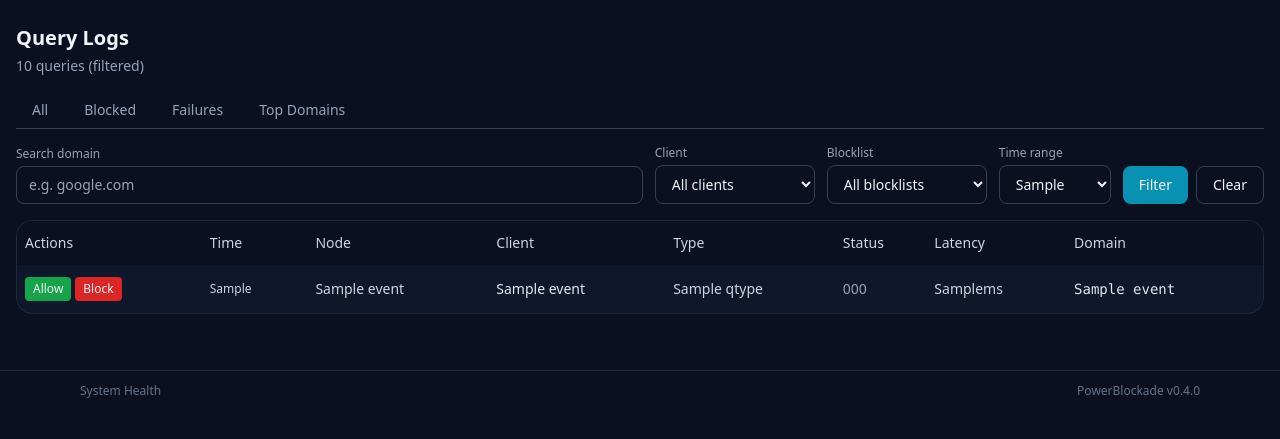
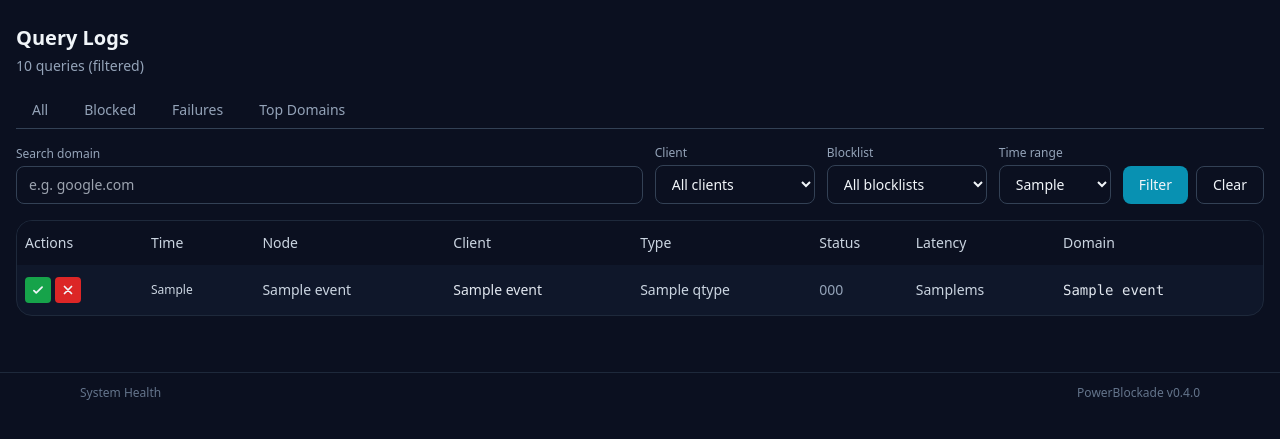
Before and after one commit to Zerostate-IO/PowerBlockade, a FastAPI app: template admin-ui/app/templates/logs.html in a window 1280 px wide. Shown: the part 64-503 px from the top of the page. Run offline with FastAPI, Linux system fonts and the light colour scheme; the visitor is signed in with stand-in values (Sample User, id 1); the template is opened without the code that fills it: most values are stand-ins (such as "Sample title", 1, 10 or a date in 2020); parts of the project's set-up code (start-up, migrations or seed data) failed here and were passed over; some libraries are stand-ins or nearby versions.

Commit message:
Replace Allow/Block text buttons with compact icon buttons

```diff
--- a/admin-ui/app/templates/logs.html
+++ b/admin-ui/app/templates/logs.html
@@ -118,18 +118,22 @@
             <td class="px-4 py-3 text-slate-600 dark:text-slate-300">{{ d.count }}</td>
             <td class="px-4 py-3 text-slate-600 dark:text-slate-300">{{ d.blocked_count or 0 }}</td>
             <td class="px-4 py-3">
-              <div class="flex gap-2">
+              <div class="flex gap-1">
                 <form method="post" action="/entries/add" class="inline">
                   {{ csrf_input(request) }}
                   <input type="hidden" name="domain" value="{{ d.qname }}">
                   <input type="hidden" name="entry_type" value="allow">
-                  <button type="submit" class="rounded bg-green-600 px-2 py-1 text-xs font-medium hover:bg-green-500">Allow</button>
+                  <button type="submit" class="rounded bg-green-600 p-1.5 hover:bg-green-500" title="Allow">
+                    <svg class="w-3.5 h-3.5" fill="none" stroke="currentColor" viewBox="0 0 24 24"><path stroke-linecap="round" stroke-linejoin="round" stroke-width="3" d="M5 13l4 4L19 7"/></svg>
+                  </button>
                 </form>
                 <form method="post" action="/entries/add" class="inline">
                   {{ csrf_input(request) }}
                   <input type="hidden" name="domain" value="{{ d.qname }}">
                   <input type="hidden" name="entry_type" value="block">
-                  <button type="submit" class="rounded bg-red-600 px-2 py-1 text-xs font-medium hover:bg-red-500">Block</button>
+                  <button type="submit" class="rounded bg-red-600 p-1.5 hover:bg-red-500" title="Block">
+                    <svg class="w-3.5 h-3.5" fill="none" stroke="currentColor" viewBox="0 0 24 24"><path stroke-linecap="round" stroke-linejoin="round" stroke-width="3" d="M6 18L18 6M6 6l12 12"/></svg>
+                  </button>
                 </form>
               </div>
             </td>
@@ -167,13 +171,17 @@
                   {{ csrf_input(request) }}
                   <input type="hidden" name="domain" value="{{ e.qname }}">
                   <input type="hidden" name="entry_type" value="allow">
-                  <button type="submit" class="rounded bg-green-600 px-2 py-1 text-xs font-medium hover:bg-green-500">Allow</button>
+                  <button type="submit" class="rounded bg-green-600 p-1.5 hover:bg-green-500" title="Allow">
+                    <svg class="w-3.5 h-3.5" fill="none" stroke="currentColor" viewBox="0 0 24 24"><path stroke-linecap="round" stroke-linejoin="round" stroke-width="3" d="M5 13l4 4L19 7"/></svg>
+                  </button>
                 </form>
                 <form method="post" action="/entries/add" class="inline">
                   {{ csrf_input(request) }}
                   <input type="hidden" name="domain" value="{{ e.qname }}">
                   <input type="hidden" name="entry_type" value="block">
-                  <button type="submit" class="rounded bg-red-600 px-2 py-1 text-xs font-medium hover:bg-red-500">Block</button>
+                  <button type="submit" class="rounded bg-red-600 p-1.5 hover:bg-red-500" title="Block">
+                    <svg class="w-3.5 h-3.5" fill="none" stroke="currentColor" viewBox="0 0 24 24"><path stroke-linecap="round" stroke-linejoin="round" stroke-width="3" d="M6 18L18 6M6 6l12 12"/></svg>
+                  </button>
                 </form>
               </div>
             </td>
```
